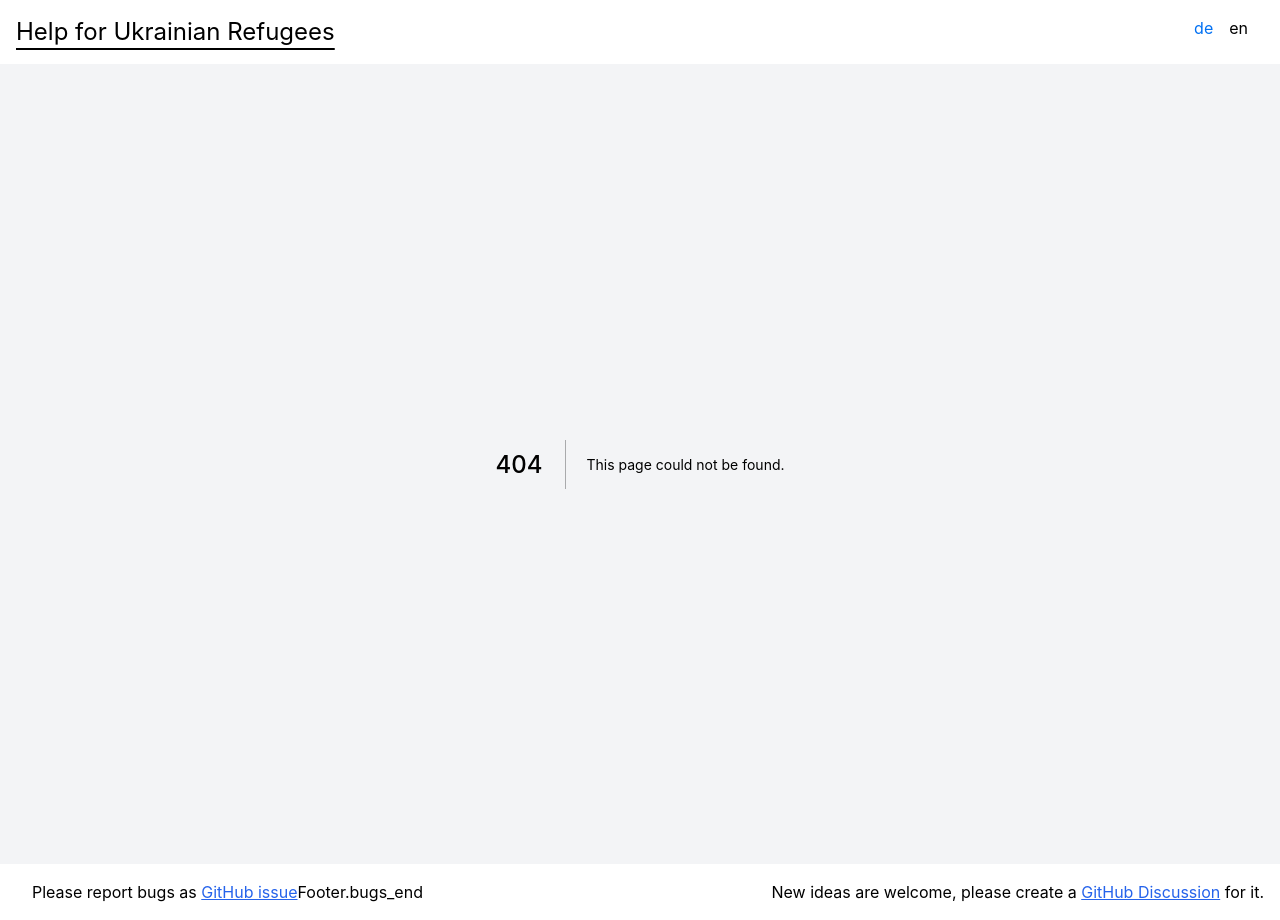
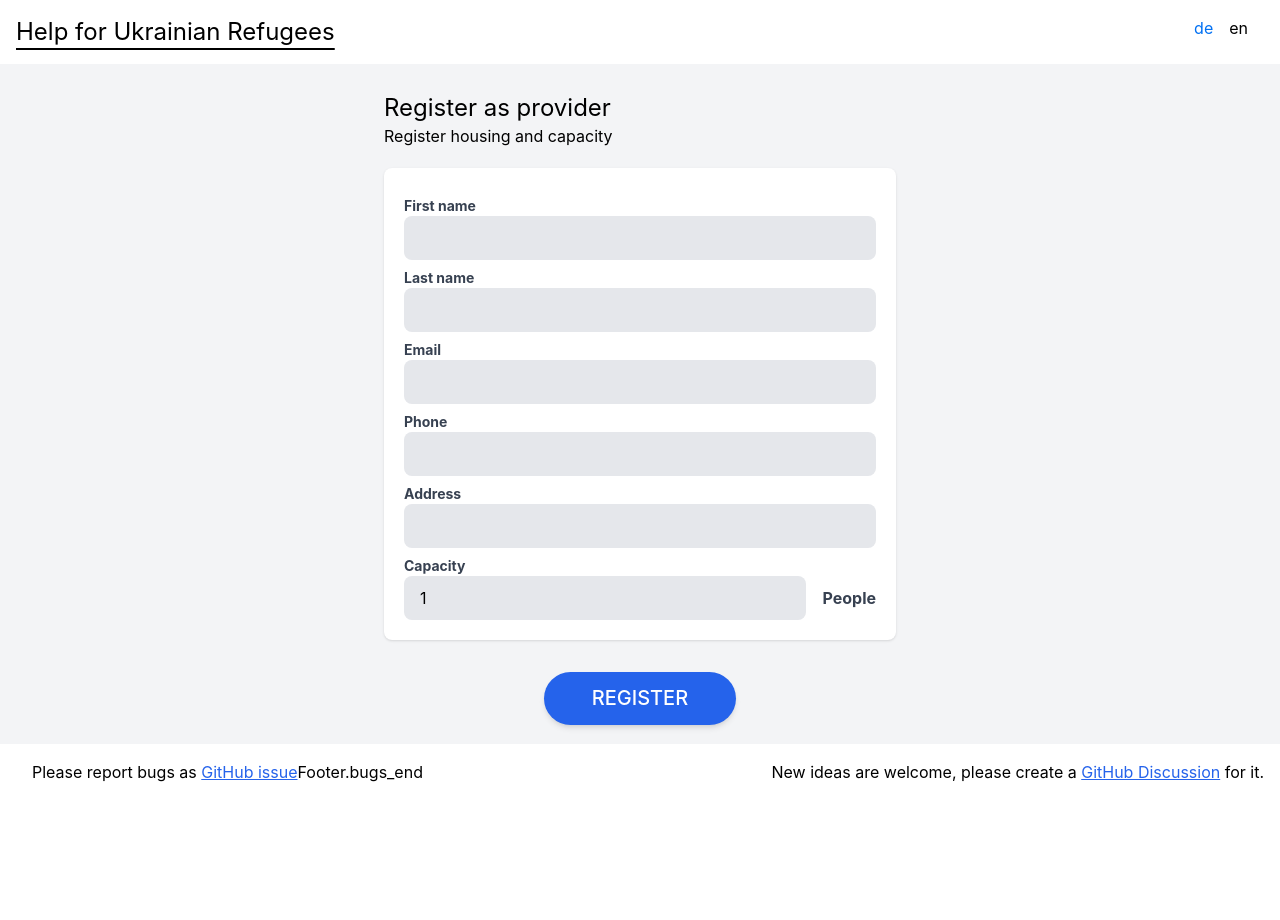
Before and after one commit to esukram/ukrainian-refugees.org, a Next.js app: page /register/housing in a window 1280 px wide. Before the commit this address had no page. After the commit the page ends 800 px from the top, so only its background shows below. Built offline with nearby package versions, Linux system fonts and the light colour scheme.

Commit message:
first version of the housing provider form

```diff
--- a/src/components/register/PersonForm.tsx
+++ b/src/components/register/PersonForm.tsx
@@ -42,7 +42,7 @@ export default function PersonForm({ index, onRemove }: TProps) {
         <label className={styles.label} htmlFor="firstName">
           {i18n.t("Register.Refugee.PersonForm.first-name")}
         </label>
-        <Field className={styles.field} id="firstName" name={`people[${index}]firstName`} />
+        <Field className={styles.field} id="firstName" name={`people[${index}].firstName`} />
         <ErrorMessage
           component="a"
           className={styles.errorMsg}
--- /dev/null
+++ b/src/components/register/ProviderContactForm.tsx
@@ -0,0 +1,110 @@
+import { ErrorMessage, Field } from "formik";
+import i18n from "i18next";
+import { FC } from "react";
+
+const styles = {
+  group: "grid",
+  label: "block text-gray-700 text-sm font-bold pt-2",
+  field:
+    "text-black placeholder-gray-600 w-full px-4 py-2.5 text-base transition duration-500 ease-in-out transform border-transparent rounded-lg bg-gray-200  focus:border-blueGray-500 focus:bg-white dark:focus:bg-gray-800 focus:outline-none focus:shadow-outline focus:ring-2 ring-offset-current ring-offset-2 ring-gray-400",
+  errorMsg: "text-red-500 text-sm",
+  buttonRemove:
+    "inline-block px-6 py-2.5 bg-red-600 text-white font-medium text-xs leading-tight uppercase rounded-full shadow-md hover:bg-red-700 hover:shadow-lg focus:bg-red-700 focus:shadow-lg focus:outline-none focus:ring-0 active:bg-red-800 active:shadow-lg transition duration-150 ease-in-out",
+  unit: "text-gray-700 font-bold",
+};
+
+export type TContact = {
+  readonly firstName: string;
+  readonly lastName: string;
+  readonly email: string;
+  readonly phone: string;
+  readonly address: string;
+  readonly capacity: number;
+};
+
+type Props = {
+  readonly contact: TContact;
+};
+
+const ProviderContactForm: FC<Props> = () => {
+  return (
+    <div className="w-full mt-5 bg-white rounded-lg shadow p-3 sm:p-5">
+      <div className={styles.group}>
+        <label className={styles.label} htmlFor="firstName">
+          {i18n.t("Register.Provider.ContactForm.first-name")}
+        </label>
+        <Field className={styles.field} id="firstName" name={`firstName`} />
+        <ErrorMessage
+          className={styles.errorMsg}
+          name={`firstName`}
+          render={msg => <span className="errorText">{i18n.t(msg)}</span>}
+        />
+      </div>
+
+      <div className={styles.group}>
+        <label className={styles.label} htmlFor="lastName">
+          {i18n.t("Register.Provider.ContactForm.last-name")}
+        </label>
+        <Field className={styles.field} id="lastName" name={"lastName"} />
+        <ErrorMessage
+          className={styles.errorMsg}
+          name={"lastName"}
+          render={msg => <span className="errorText">{i18n.t(msg)}</span>}
+        />
+      </div>
+
+      <div className={styles.group}>
+        <label className={styles.label} htmlFor="email">
+          {i18n.t("Register.Provider.ContactForm.email")}
+        </label>
+        <Field className={styles.field} id="email" name={"email"} />
+        <ErrorMessage
+          className={styles.errorMsg}
+          name={"email"}
+          render={msg => <span className="errorText">{i18n.t(msg)}</span>}
+        />
+      </div>
+
+      <div className={styles.group}>
+        <label className={styles.label} htmlFor="phone">
+          {i18n.t("Register.Provider.ContactForm.phone")}
+        </label>
+        <Field className={styles.field} id="phone" name={"phone"} />
+        <ErrorMessage
+          className={styles.errorMsg}
+          name={"phone"}
+          render={msg => <span className="errorText">{i18n.t(msg)}</span>}
+        />
+      </div>
+
+      <div className={styles.group}>
+        <label className={styles.label} htmlFor="address">
+          {i18n.t("Register.Provider.ContactForm.address")}
+        </label>
+        <Field className={styles.field} id="address" name={"address"} />
+        <ErrorMessage
+          className={styles.errorMsg}
+          name={"address"}
+          render={msg => <span className="errorText">{i18n.t(msg)}</span>}
+        />
+      </div>
+
+      <div className={styles.group}>
+        <label className={styles.label} htmlFor="capacity">
+          {i18n.t("Register.Provider.ContactForm.capacity")}
+        </label>
+        <div className="flex items-center gap-4">
+          <Field className={styles.field} id="capacity" name={"capacity"} />
+          <span className={styles.unit}>{i18n.t("Register.Provider.ContactForm.people")}</span>
+        </div>
+        <ErrorMessage
+          className={styles.errorMsg}
+          name={"capacity"}
+          render={msg => <span className="errorText">{i18n.t(msg)}</span>}
+        />
+      </div>
+    </div>
+  );
+};
+
+export default ProviderContactForm;
--- /dev/null
+++ b/src/components/register/providerSchema.ts
@@ -0,0 +1,14 @@
+import * as Yup from "yup";
+
+const providerSchema = Yup.object().shape({
+  firstName: Yup.string().required("Register.Provider.ProviderSchema.first-name-required"),
+  lastName: Yup.string().required("Register.Provider.ProviderSchema.last-name-required"),
+  email: Yup.string()
+    .email("Register.Provider.ProviderSchema.email-valid")
+    .required("Register.Provider.ProviderSchema.email-required"),
+  phone: Yup.string(),
+  address: Yup.string(),
+  capacity: Yup.number().positive().integer(),
+});
+
+export default providerSchema;
--- a/src/components/register/refugeeSchema.ts
+++ b/src/components/register/refugeeSchema.ts
@@ -1,10 +1,11 @@
 import * as Yup from "yup";
-import i18n from "i18next";
 
 const personSchema = Yup.object().shape({
   firstName: Yup.string().required("Register.Refugee.RefugeeSchema.first-name-required"),
   lastName: Yup.string().required("Register.Refugee.RefugeeSchema.last-name-required"),
-  email: Yup.string().required("Register.Refugee.RefugeeSchema.email-required"),
+  email: Yup.string()
+    .email("Register.Refugee.RefugeeSchema.email-valid")
+    .required("Register.Refugee.RefugeeSchema.email-required"),
   phone: Yup.string(),
   location: Yup.string(),
 });
--- a/src/locales/de.json
+++ b/src/locales/de.json
@@ -14,5 +14,52 @@
   "Register/refugee": {
     "register-refugee": "Etwas",
     "register-description": "Sowas"
+  },
+  "Register": {
+    "Refugee": {
+      "register-refugee": "Registrierung as Flüchtling",
+      "register-description": "Registriere dich und deine Begleiter",
+      "add-person": "+ Zusätzliche Person",
+      "register-cta": "Registrieren",
+
+      "PersonForm": {
+        "first-name": "Vorname",
+        "last-name": "Nachname",
+        "email": "E-Mail",
+        "phone": "Telefon",
+        "location": "Standort",
+        "remove": "Entfernen"
+      },
+
+      "RefugeeSchema": {
+        "first-name-required": "Vorname ist pflicht",
+        "last-name-required": "Nachname ist pflicht",
+        "email-required": "E-Mail ist pflicht",
+        "email-valid": "Muss eine gültige E-Mail Adresse sein"
+      }
+    },
+    "Provider": {
+      "register-provider": "Registrierung als Anbieter",
+      "register-description": "Registriere dich als Anbieter einer Unterkunf",
+      "register-cta": "Registrieren",
+
+      "ContactForm": {
+        "first-name": "Vorname",
+        "last-name": "Nachname",
+        "email": "E-Mail",
+        "phone": "Telefon",
+        "address": "Anschrift",
+        "capacity": "Platz für",
+        "people": "Personen"
+      },
+
+      "ProviderSchema": {
+        "first-name-required": "Vorname ist pflicht",
+        "last-name-required": "Nachname ist pflicht",
+        "email-required": "E-Mail ist pflicht",
+        "capacity-required": "Anzahl Personen ist pflicht",
+        "email-valid": "Muss eine gültige E-Mail Adresse sein"
+      }
+    }
   }
 }
--- a/src/locales/en.json
+++ b/src/locales/en.json
@@ -29,8 +29,32 @@
 
       "RefugeeSchema": {
         "first-name-required": "First name is required",
-        "last-name-required": "Email is required",
-        "email-required": "Last name is required"
+        "last-name-required": "Last name is required",
+        "email-required": "Email name is required",
+        "email-valid": "Must be a valid email address"
+      }
+    },
+    "Provider": {
+      "register-provider": "Register as provider",
+      "register-description": "Register housing and capacity",
+      "register-cta": "Register",
+
+      "ContactForm": {
+        "first-name": "First name",
+        "last-name": "Last name",
+        "email": "Email",
+        "phone": "Phone",
+        "address": "Address",
+        "capacity": "Capacity",
+        "people": "People"
+      },
+
+      "ProviderSchema": {
+        "first-name-required": "First name is required",
+        "last-name-required": "Last name is required",
+        "email-required": "Last name is required",
+        "capacity-required": "At least room for a single person",
+        "email-valid": "Must be a valid email address"
       }
     }
   }
--- /dev/null
+++ b/src/pages/register/housing.tsx
@@ -0,0 +1,70 @@
+import { Form, Formik } from "formik";
+import i18n from "i18next";
+import React from "react";
+import ProviderContactForm, { TContact } from "../../components/register/ProviderContactForm";
+import providerSchema from "../../components/register/providerSchema";
+
+const styles = {
+  buttonSubmit:
+    "inline-block mt-8 px-12 py-3.5 bg-blue-600 text-white font-medium text-xl leading-tight uppercase rounded-full shadow-md hover:bg-blue-700 hover:shadow-lg focus:bg-blue-700 focus:shadow-lg focus:outline-none focus:ring-0 active:bg-blue-800 active:shadow-lg transition duration-150 ease-in-out",
+  buttonAddPerson:
+    "inline-block px-6 py-2.5 my-2 bg-blue-400 text-white font-medium text-xs leading-tight uppercase rounded-full shadow-md hover:bg-blue-500 hover:shadow-lg focus:bg-blue-500 focus:shadow-lg focus:outline-none focus:ring-0 active:bg-blue-600 active:shadow-lg transition duration-150 ease-in-out",
+};
+
+const DEFAULTS: TContact = {
+  firstName: "",
+  lastName: "",
+  email: "",
+  phone: "",
+  address: "",
+  capacity: 1,
+};
+
+export default function RegisterHousing() {
+  const [isLoading, setIsLoading] = React.useState(false);
+
+  const onSubmit = React.useCallback(async (value: TContact) => {
+    setIsLoading(true);
+    console.log(value);
+
+    const rawResponse = await fetch("https://httpbin.org/post", {
+      method: "POST",
+      headers: {
+        Accept: "application/json",
+        "Content-Type": "application/json",
+      },
+      body: JSON.stringify(value),
+    });
+    const content = await rawResponse.json();
+
+    console.log(content);
+    setIsLoading(false);
+  }, []);
+
+  return (
+    <div className="container flex flex-col px-4 mt-6 sm:px-8 md:px-0">
+      <div className="max-w-lg w-full mx-auto flex flex-col">
+        <h1>{i18n.t("Register.Provider.register-provider")}</h1>
+        <p>{i18n.t("Register.Provider.register-description")}</p>
+      </div>
+
+      <Formik initialValues={DEFAULTS} validationSchema={providerSchema} onSubmit={onSubmit}>
+        {({ values: contact }) => (
+          <>
+            <Form className="max-w-lg w-full mx-auto">
+              <ProviderContactForm contact={contact} />
+            </Form>
+
+            <div className="flex align-center justify-center">
+              <button type="submit" className={styles.buttonSubmit}>
+                {i18n.t("Register.Provider.register-cta")}
+              </button>
+            </div>
+          </>
+        )}
+        {/*
+         */}
+      </Formik>
+    </div>
+  );
+}
```
Also changed, not shown: 1 other file (tests, documents, lock files or other folders).
